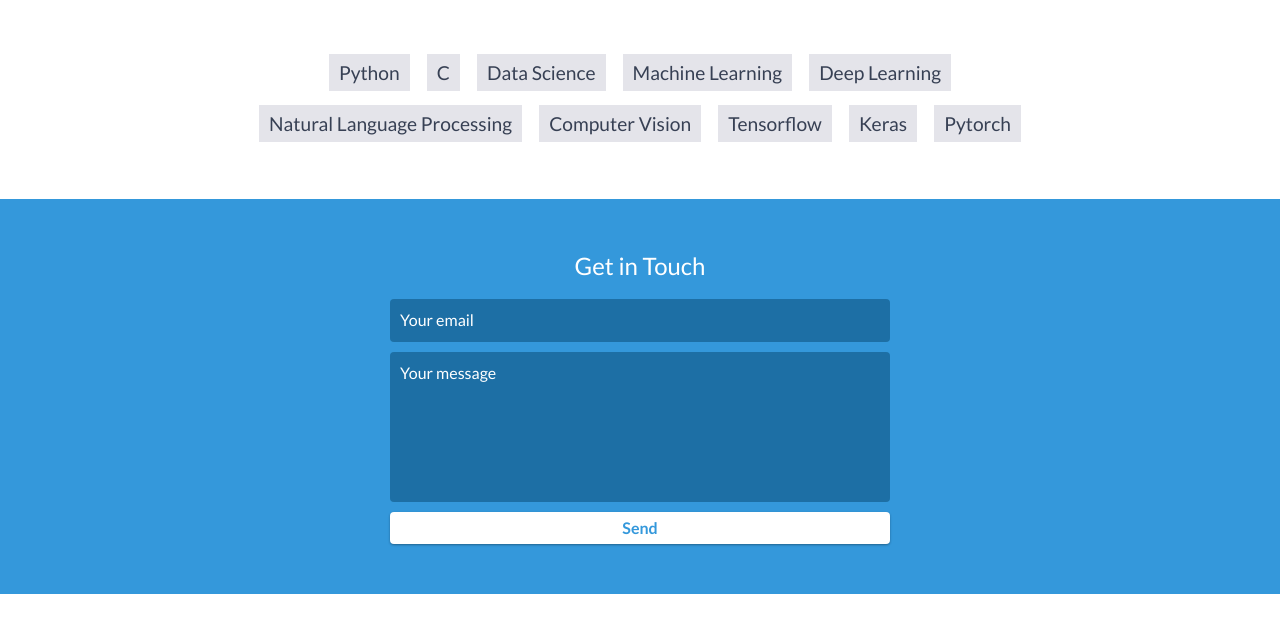
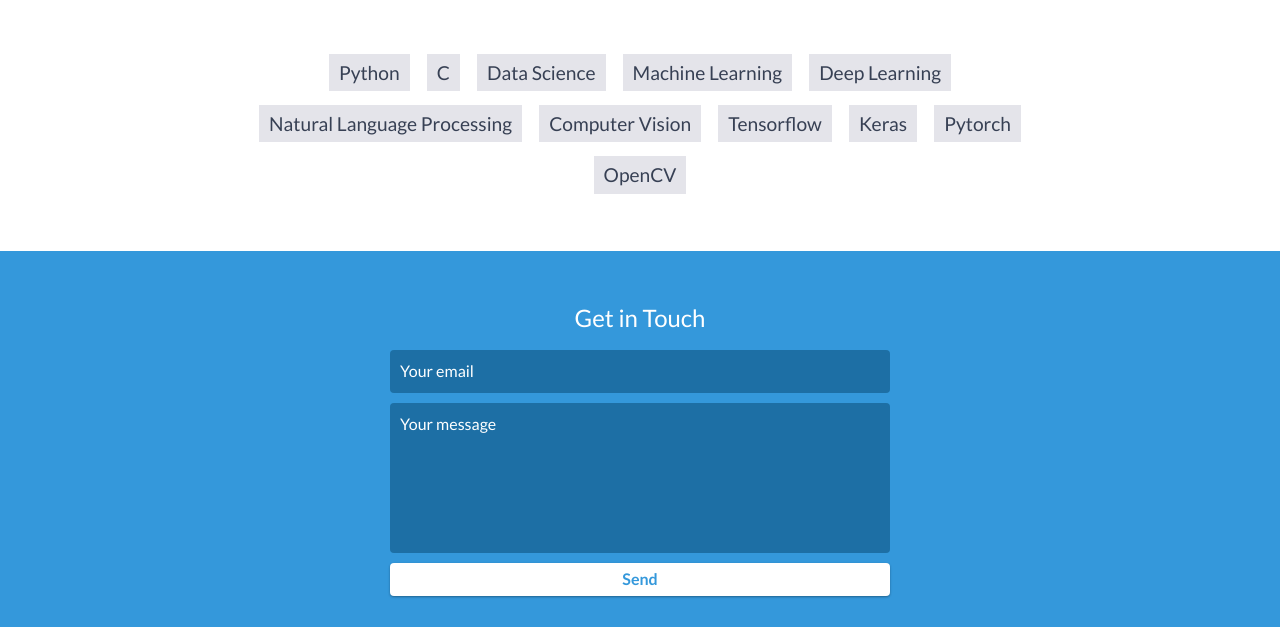
Before and after one commit to Amanpradhan/Portfolio, a website: page index.html in a window 1280 px wide. Shown: the part 3200-3827 px from the top of the page. Drawn offline with nearby package versions, Linux system fonts and the light colour scheme.

Commit message:
added opencv

```diff
--- a/index.html
+++ b/index.html
@@ -196,6 +196,7 @@
             <li>Tensorflow</li>
             <li>Keras</li>
             <li>Pytorch</li>
+            <li>OpenCV</li>
         </ul>
     </div>
     <!-- End #skills -->
```
